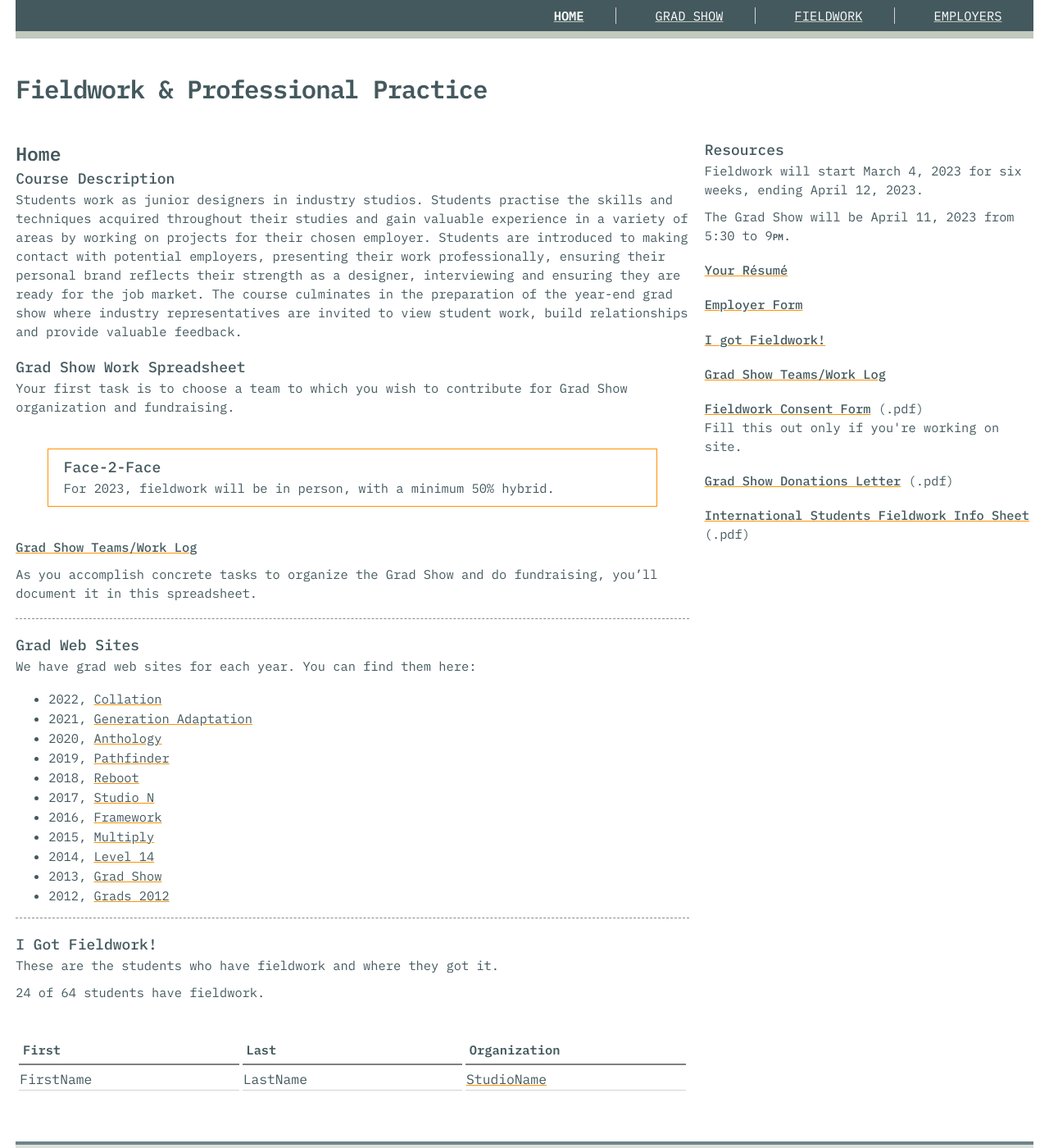
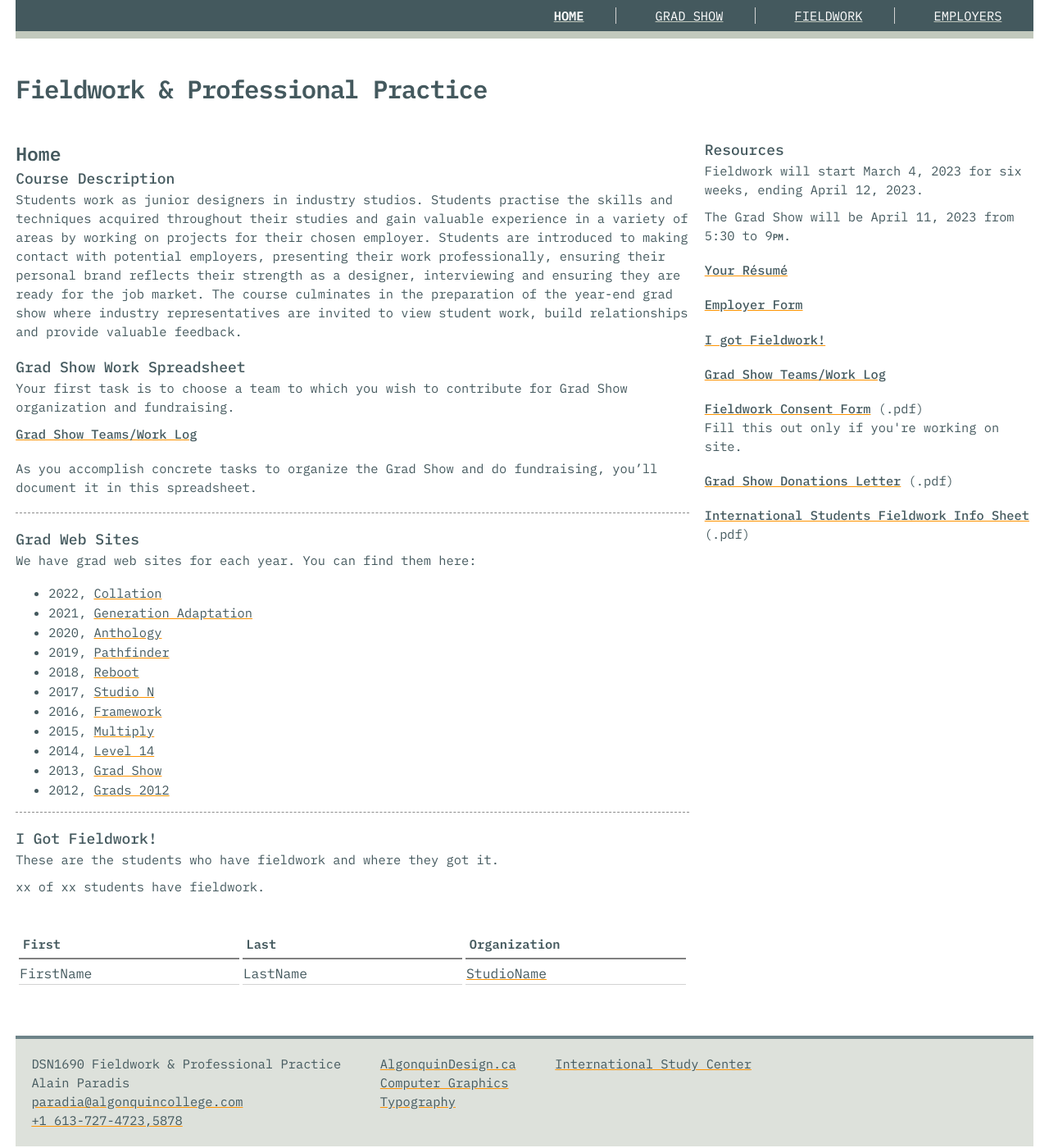
Before and after one commit to AlainParadis/wil, a Jekyll site: the page built from index.md, in a window 1280 px wide and 1400 px high. Shown: the whole window at 82% size. Built offline with Jekyll 4.4.1, drawn with Linux system fonts in a browser that asks for light colours.

Commit message:
remove old dates from home page

```diff
--- a/index.md
+++ b/index.md
@@ -8,14 +8,6 @@ title: Home
 ### Grad Show Work Spreadsheet
 
 Your first task is to choose a team to which you wish to contribute for Grad Show organization and fundraising.
-
-<div class="alertBox">
-<h3>Face-2-Face</h3>
-<p>
-For 2023, fieldwork will be in person, with a minimum 50% hybrid.
-</p>
-
-</div>
 
 <a href="{{ site.data.course-info.work-spreadsheet }}" title="Open the spreadsheet." target="_blank" class="medium">Grad Show Teams/Work Log</a>
 
@@ -39,13 +31,13 @@ We have grad web sites for each year. You can find them here:
 - 2013, [Grad Show](https://2013.grads.algonquindesign.ca)
 - 2012, [Grads 2012](https://2012.grads.algonquindesign.ca)
 
- ----
+----
 
 ### I Got Fieldwork!
 
 These are the students who have fieldwork and where they got it.
 
-24 of 64 students have fieldwork.
+xx of xx students have fieldwork.
 
 |First|Last|Organization|
 |:----|:----|:----|
```
